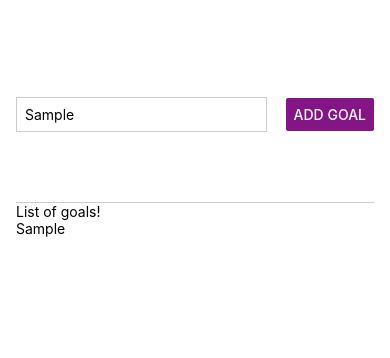
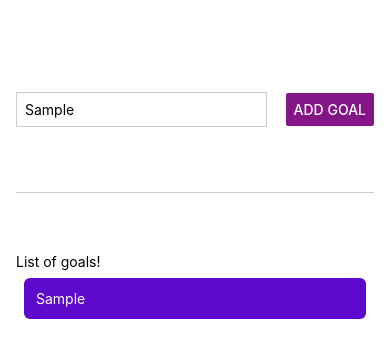
Before and after one commit to Mhamad-Raad/React-Native-Basics, a React Native app: screen / in a window 390 px wide. Both pictures are taken after typing "Sample" into the empty fields and a click on the button "ADD GOAL". Shown: the top 358 px of the page. Built offline with nearby package versions, Linux system fonts and the light colour scheme.

Commit message:
add adaptability to the app

```diff
--- a/App.js
+++ b/App.js
@@ -32,7 +32,9 @@
       <View style={styles.goalsConatiner}>
         <Text>List of goals!</Text>
         {goalList.map((goal, index) => (
-          <Text key={index}>{goal}</Text>
+          <View style={styles.goalItem} key={index}>
+            <Text style={styles.goalText}>{goal}</Text>
+          </View>
         ))}
       </View>
     </View>
@@ -53,6 +55,7 @@
     paddingBottom: 24,
     borderBottomWidth: 1,
     borderBottomColor: '#cccccc',
+    marginBottom: 10,
   },
   textInput: {
     borderWidth: 1,
@@ -63,5 +66,15 @@
   },
   goalsConatiner: {
     flex: 5,
+    paddingTop: 50,
+  },
+  goalItem: {
+    backgroundColor: '#5e0acc',
+    margin: 8,
+    padding: 12,
+    borderRadius: 6,
+  },
+  goalText: {
+    color: '#fff',
   },
 });
```
